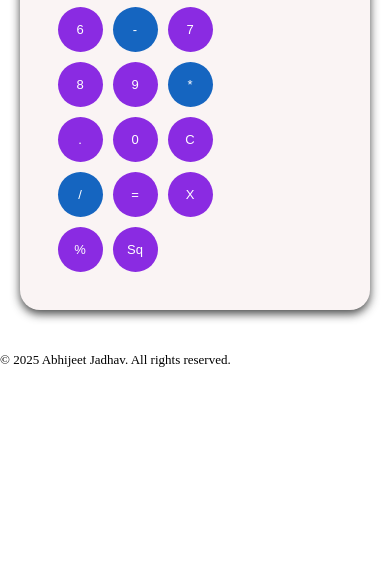
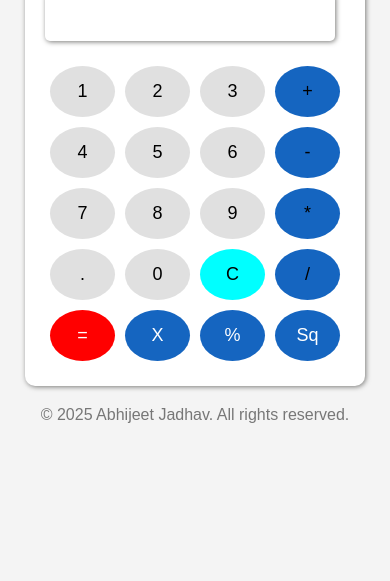
Before and after one commit to AbhijeetJadhav12/Calculator, a plain HTML site: page index.html in a window 390 px wide. Shown: the part 263-844 px from the top of the page. Drawn offline with Linux system fonts and the light colour scheme.

Commit message:
Update style.css

```diff
--- a/style.css
+++ b/style.css
@@ -1,160 +1,91 @@
-* {
-  padding: 0;
+
+body {
   margin: 0;
-  box-sizing: border-box;
+  font-family: Arial, sans-serif;
+  background-color: #f4f4f4;
+  display: flex;
+  flex-direction: column;
+  align-items: center;
+  justify-content: center;
+  height: 100vh;
+}
+
+h1 {
+  color: #333;
+  margin-bottom: 20px;
 }
 
 .container {
-  width: 90%;
-  max-width: 350px;
-  margin: auto;
-  background-color: #faf4f4;
-  margin-top: 2%;
-  border-radius: 20px;
-  box-shadow: 0 4px 10px rgba(58, 59, 59, 0.924);
+  background-color: #fff;
+  border-radius: 10px;
+  box-shadow: 1px 1px 5px  rgba(123, 123, 121, 1);
   padding: 20px;
+  width: 300px;
 }
 
-h1 {
-  text-align: center;
-  margin-top: 5%;
+input[type="text"] {
+  width: 90%;
+  padding: 10px;
+  font-size: 24px;
+  border-radius: 5px;
+  margin-bottom: 20px;
+  text-align: right;
+  border: none;
+  box-shadow: 1px 1px 5px  rgba(123, 123, 121, 1);
 }
 
 .button {
   display: flex;
+  flex-wrap: wrap;
   justify-content: space-between;
-  align-items: center;
 }
 
-#quant {
+.numbers {
+  display: flex;
+  flex-wrap: wrap;
   width: 100%;
-  height: 50px;
-  background-color: white;
-  color: black;
-  font-size: large;
-  border: none;
-  border-radius: 10px;
-  padding: 5px;
-  margin-bottom: 15px;
-  box-shadow: 0 4px 10px rgba(58, 59, 59, 0.924);
 }
 
-/* ✅ FIXED GRID FOR NUMBERS */
-.numbers {
-  display: grid;
-  grid-template-columns: repeat(3, 1fr);
-  gap: 5px;
+.value, .operator, .operation {
+  background-color: #e0e0e0;
+  border: none;
+  border-radius: 50%;
+  padding: 15px;
+  font-size: 18px;
+  margin: 5px;
+  cursor: pointer;
+  transition: background-color 0.3s;
+  flex: 1 0 18%;
+}
+.operation{
+  background-color: #1565c0;
+}
+.value:hover, .operator:hover, .operation:hover {
+  background-color: #d5d5d5;
 }
 
-/* ✅ FIXED GRID FOR OPERATORS */
-.operators {
-  display: flex;
-  flex-direction: column;
-  gap: 5px;
+.value:active, .operator:active, .operation:active {
+  background-color: #c0c0c0;
 }
 
-.value,
-.operator,
-.operation {
-  width: 60px;
-  height: 60px;
-  font-size: large;
-  cursor: pointer;
-  border: none;
-  border-radius: 50%;
-  margin: 2px;
-  text-align: center;
-}
-
-.value {
-  background-color: blueviolet;
+#compare {
+  background-color: red;
   color: white;
 }
-
-.operator {
-  background-color: #dd1818;
-  color: white;
+#clear{
+  background-color: aqua;
 }
-
-.operation {
+#remove, #mod, #square {
   background-color: #1565c0;
   color: white;
 }
 
-@media screen and (max-width: 768px) {
-  .container {
-    width: 80%;
-    margin-top: 5%;
-  }
-
-  h1 {
-    font-size: 1.5rem;
-  }
-
-  #quant {
-    font-size: medium;
-    height: 40px;
-  }
-
-  .numbers {
-    gap: 8px;
-  }
-
-  .operators {
-    gap: 8px;
-  }
-
-  .value,
-  .operator,
-  .operation {
-    width: 50px;
-    height: 50px;
-    font-size: medium;
-  }
-
-  .footer-content {
-    margin-top: 10vh;
-    font-size: medium;
-  }
+.footer-content {
+  margin-top: 20px;
+  text-align: center;
+  color: #777;
 }
 
-@media screen and (max-width: 480px) {
-  .container {
-    width: 90%;
-    margin-top: 8%;
-  }
-
-  h1 {
-    font-size: 1.2rem;
-  }
-
-  #quant {
-    font-size: small;
-    height: 35px;
-  }
-
-  .numbers {
-    gap: 6px;
-    margin: 5%;
-  }
-
-  .operators {
-    flex-direction: column;
-    margin-left: 20px;
-    justify-content: space-around;
-    width: 100%;
-  }
-
-  .value,
-  .operator,
-  .operation {
-    width: 45px;
-    height: 45px;
-    font-size: small;
-  }
-
-  .footer-content {
-    margin-top: 5vh;
-    font-size: small;
-  }
+.footer-content p {
+  margin: 0;
 }
```
